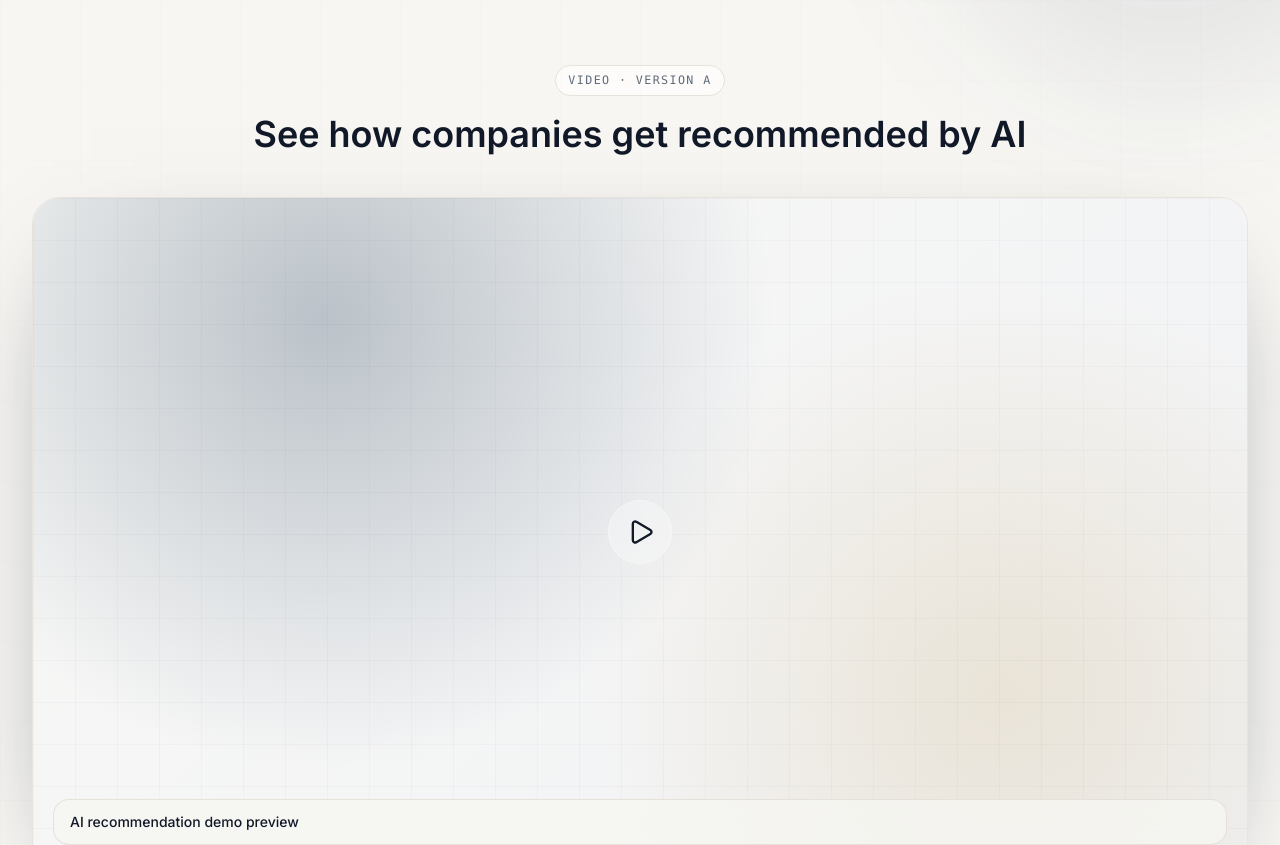
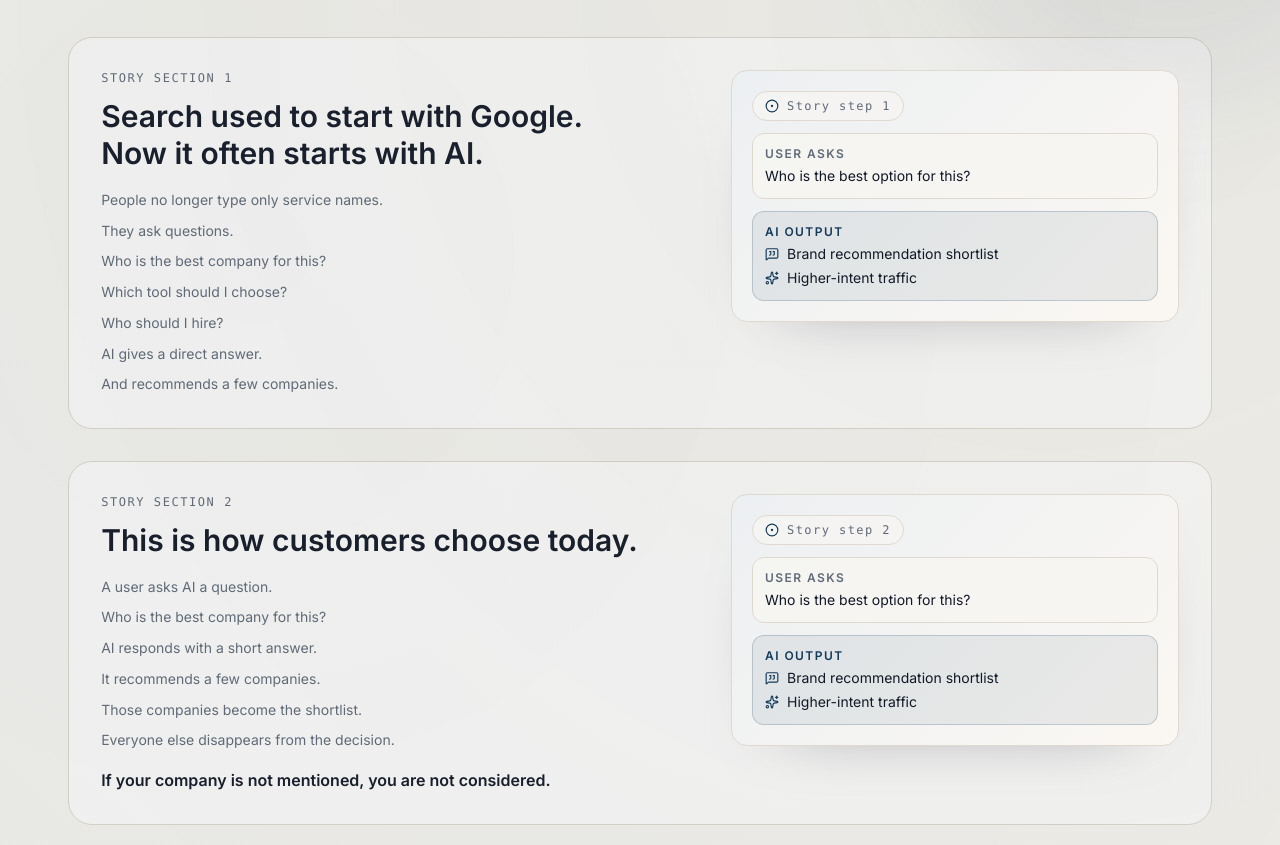
Before and after one commit to wolhun/rank, a Next.js app: page / in a window 1280 px wide. Shown: the part 1920-2765 px from the top of the page. Built offline with nearby package versions, Linux system fonts and the light colour scheme.

Commit message:
Migrate to Next.js and configure GitHub Pages deploy

```diff
--- a/app/globals.css
+++ b/app/globals.css
@@ -122,10 +122,11 @@
   body {
     @apply bg-background text-foreground;
     background-image:
-      radial-gradient(circle at 18% 14%, rgba(14, 42, 71, 0.1), transparent 36%),
-      radial-gradient(circle at 82% 24%, rgba(200, 169, 107, 0.11), transparent 40%),
-      linear-gradient(to bottom, #f8f7f4, #f6f5f2);
-    background-attachment: fixed;
+      linear-gradient(to bottom, #f7f6f3 0%, #f4f2ed 100%),
+      linear-gradient(rgba(17, 24, 39, 0.03) 1px, transparent 1px),
+      linear-gradient(90deg, rgba(17, 24, 39, 0.03) 1px, transparent 1px);
+    background-size: auto, 72px 72px, 72px 72px;
+    background-position: 0 0, 0 0, 0 0;
   }
 }
 
@@ -140,12 +141,9 @@
   .premium-grid-overlay {
     position: absolute;
     inset: 0;
-    background-image:
-      linear-gradient(rgba(9, 20, 35, 0.035) 1px, transparent 1px),
-      linear-gradient(90deg, rgba(9, 20, 35, 0.035) 1px, transparent 1px);
-    background-size: 80px 80px;
-    mask-image: radial-gradient(circle at center, black 35%, transparent 100%);
-    opacity: 0.5;
+    background: radial-gradient(circle at 20% 16%, rgba(20, 58, 90, 0.08), transparent 36%),
+      radial-gradient(circle at 82% 14%, rgba(200, 159, 99, 0.08), transparent 32%);
+    opacity: 0.8;
     pointer-events: none;
   }
 
--- a/app/page.tsx
+++ b/app/page.tsx
@@ -1,13 +1,11 @@
 import { HeroSection } from "@/components/sections/hero-section"
-import { HeroSectionB } from "@/components/sections/hero-section-b"
 import { TrustBar } from "@/components/sections/trust-bar"
-import { VideoSection } from "@/components/sections/video-section"
 import { VideoSectionB } from "@/components/sections/video-section-b"
+import { StorytellingSections } from "@/components/sections/storytelling-sections"
 import { StorySection } from "@/components/sections/story-section"
 import { StorySectionB } from "@/components/sections/story-section-b"
 import { OldVsNewSection } from "@/components/sections/old-vs-new-section"
 import { LiveResearchSection } from "@/components/sections/live-research-section"
-import { WhatWeDoSection } from "@/components/sections/what-we-do-section"
 import { ForWhoSection } from "@/components/sections/for-who-section"
 import { HowItWorksSection } from "@/components/sections/how-it-works-section"
 import { BenefitsSection } from "@/components/sections/benefits-section"
@@ -31,15 +29,13 @@ export default function Home() {
       </div>
       <SiteNavbar />
       <HeroSection />
-      <HeroSectionB />
       <TrustBar />
-      <VideoSection />
       <VideoSectionB />
+      <StorytellingSections />
       <StorySection />
       <StorySectionB />
       <LiveResearchSection />
       <OldVsNewSection />
-      <WhatWeDoSection />
       <ForWhoSection />
       <BenefitsSection />
       <HowItWorksSection />
--- /dev/null
+++ b/components/sections/storytelling-sections.tsx
@@ -0,0 +1,160 @@
+import { Button } from "@/components/ui/button"
+import { ArrowRight, CircleDot, MessageSquareQuote, Sparkles } from "lucide-react"
+
+const sections = [
+  {
+    id: "story-shift",
+    headline: "Search used to start with Google.\nNow it often starts with AI.",
+    text: [
+      "People no longer type only service names.",
+      "They ask questions.",
+      "Who is the best company for this?",
+      "Which tool should I choose?",
+      "Who should I hire?",
+      "AI gives a direct answer.",
+      "And recommends a few companies.",
+    ],
+  },
+  {
+    id: "story-decision",
+    headline: "This is how customers choose today.",
+    text: [
+      "A user asks AI a question.",
+      "Who is the best company for this?",
+      "AI responds with a short answer.",
+      "It recommends a few companies.",
+      "Those companies become the shortlist.",
+      "Everyone else disappears from the decision.",
+    ],
+    keyLine: "If your company is not mentioned, you are not considered.",
+  },
+  {
+    id: "story-consequence",
+    headline: "AI recommendations shape the shortlist.",
+    text: [
+      "When AI suggests a company, users already trust the answer.",
+      "They don’t start from zero.",
+      "They start from a recommendation.",
+      "And that recommendation determines who gets the lead.",
+    ],
+  },
+  {
+    id: "story-quality",
+    headline: "AI traffic behaves differently.",
+    text: [
+      "When a customer finds you through search results, they are still comparing options.",
+      "When AI recommends your company, the situation is different.",
+      "The user already trusts the answer.",
+      "It feels closer to a recommendation than a search result.",
+      "That is why traffic from AI often converts better.",
+    ],
+  },
+  {
+    id: "story-solution",
+    headline: "This service helps your company appear in AI recommendations.",
+    text: [
+      "Our goal is simple.",
+      "When users ask AI which company to choose, your business appears in the answer.",
+      "Instead of relying only on search rankings, your company becomes part of the recommendation.",
+    ],
+  },
+  {
+    id: "story-risk",
+    headline: "You only pay after results.",
+    text: [
+      "Most marketing services charge upfront.",
+      "You pay monthly and hope the results eventually come.",
+      "This service works differently.",
+      "You pay only after the agreed result is achieved.",
+      "If we don’t deliver the result, you don’t pay.",
+    ],
+  },
+  {
+    id: "story-scarcity",
+    headline: "There is only one first place.",
+    text: [
+      "AI answers usually mention only a few companies.",
+      "The companies that appear first often stay there.",
+      "It is much easier to get there early than to replace competitors later.",
+      "Right now very few companies invest in AI visibility.",
+      "That makes this moment an opportunity.",
+    ],
+  },
+  {
+    id: "story-conclusion",
+    headline: "If AI recommends your competitors instead of you, they win the lead.",
+    text: [
+      "AI answers shape the shortlist.",
+      "The shortlist shapes who gets the customer.",
+      "Make sure your company is one of the names people see.",
+    ],
+    cta: "Check if your business qualifies.",
+  },
+] as const
+
+function VisualCard({ index }: { index: number }) {
+  return (
+    <div className="relative overflow-hidden rounded-2xl border border-border bg-card p-5 shadow-[0_22px_70px_-56px_rgba(12,19,33,0.65)]">
+      <div className="absolute inset-0 bg-[linear-gradient(135deg,rgba(20,58,90,0.08),rgba(200,159,99,0.08))]" />
+      <div className="relative space-y-3">
+        <div className="inline-flex items-center gap-2 rounded-full border border-border bg-background/80 px-3 py-1.5 text-xs font-mono tracking-[0.12em] text-muted-foreground">
+          <CircleDot className="h-3.5 w-3.5 text-primary" />
+          Story step {index + 1}
+        </div>
+        <div className="rounded-lg border border-border bg-background/85 p-3">
+          <p className="text-xs font-semibold uppercase tracking-[0.12em] text-muted-foreground">User asks</p>
+          <p className="mt-1 text-sm text-foreground">Who is the best option for this?</p>
+        </div>
+        <div className="rounded-lg border border-primary/20 bg-primary/[0.07] p-3">
+          <p className="text-xs font-semibold uppercase tracking-[0.12em] text-primary">AI output</p>
+          <ul className="mt-1 space-y-1 text-sm text-foreground">
+            <li className="flex items-center gap-2">
+              <MessageSquareQuote className="h-3.5 w-3.5 text-primary" />
+              Brand recommendation shortlist
+            </li>
+            <li className="flex items-center gap-2">
+              <Sparkles className="h-3.5 w-3.5 text-primary" />
+              Higher-intent traffic
+            </li>
+          </ul>
+        </div>
+      </div>
+    </div>
+  )
+}
+
+export function StorytellingSections() {
+  return (
+    <section className="py-18 lg:py-24">
+      <div className="section-shell space-y-8">
+        {sections.map((item, index) => (
+          <article key={item.id} className="rounded-3xl border border-border bg-card/88 p-6 md:p-8">
+            <div className="grid items-start gap-6 lg:grid-cols-[1.15fr_0.85fr]">
+              <div>
+                <p className="mb-3 font-mono text-xs uppercase tracking-[0.13em] text-muted-foreground">Story section {index + 1}</p>
+                <h2 className="text-balance text-2xl font-semibold leading-tight text-foreground md:text-3xl whitespace-pre-line">
+                  {item.headline}
+                </h2>
+                <div className="mt-4 space-y-2">
+                  {item.text.map((line) => (
+                    <p key={line} className="text-sm leading-relaxed text-muted-foreground">
+                      {line}
+                    </p>
+                  ))}
+                </div>
+                {item.keyLine ? <p className="mt-4 text-base font-semibold text-foreground">{item.keyLine}</p> : null}
+                {item.cta ? (
+                  <Button className="mt-6 h-11 gap-2 px-6 text-sm">
+                    {item.cta}
+                    <ArrowRight className="h-4 w-4" />
+                  </Button>
+                ) : null}
+              </div>
+              <VisualCard index={index} />
+            </div>
+          </article>
+        ))}
+      </div>
+    </section>
+  )
+}
```
